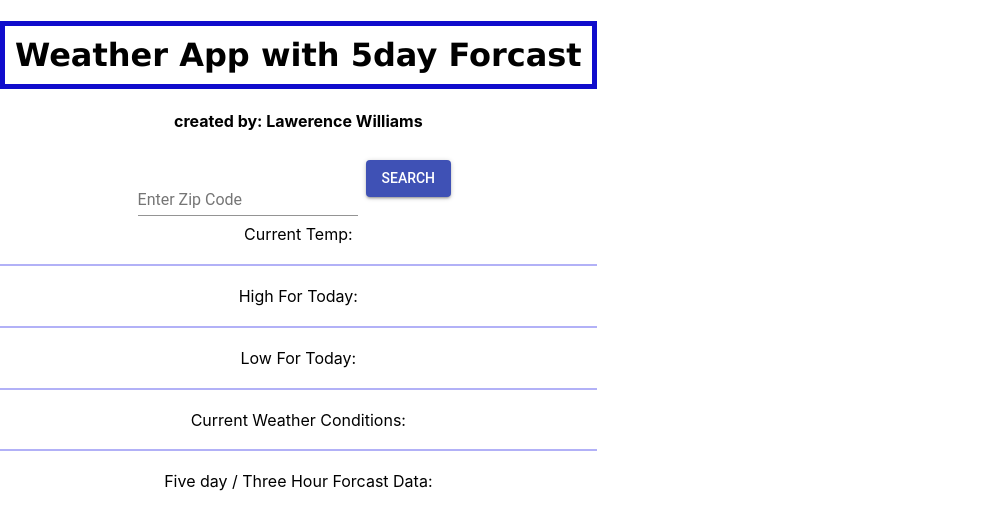
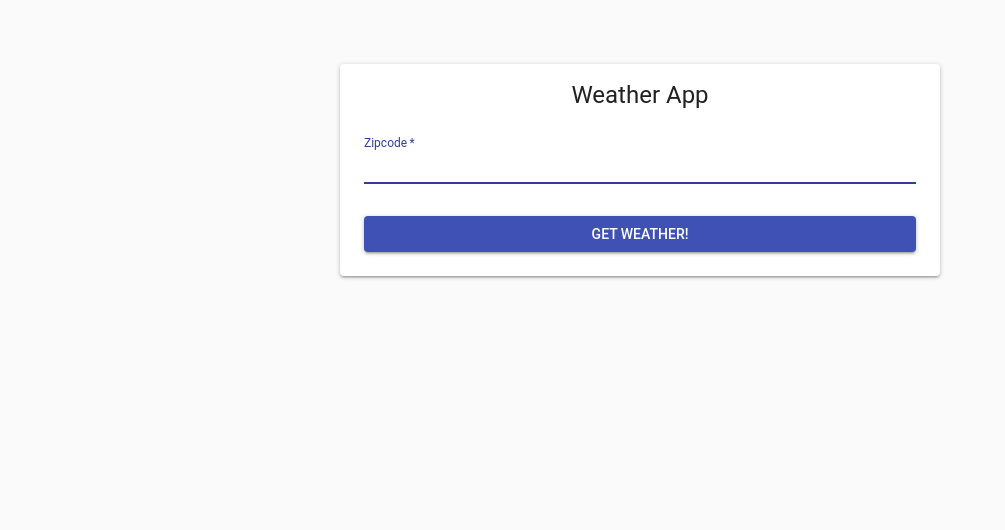
Before and after one commit to lawerenceWilliams/weather-app, a React (Create React App) app: page / in a window 1280 px wide. Shown: the top 530 px of the page, without its empty margins (0-1005 px from the left). Built offline with nearby package versions, Linux system fonts and the light colour scheme.

Commit message:
completed code using Material UI

```diff
--- a/src/App.css
+++ b/src/App.css
@@ -1,6 +1,11 @@
+body{
+  position: absolute;
+  background-color: #dfffec;
+  margin-left: 300px;
+}
+
 .App {
   text-align: center;
-  position: absolute;
 }
 
 h1{
--- a/src/App.js
+++ b/src/App.js
@@ -1,140 +1,231 @@
-import React, { Component } from 'react';
-import './App.css';
-import TextField from '@material-ui/core/TextField';
+import React from 'react';
+// import PropTypes from 'prop-types';
+
 import Button from '@material-ui/core/Button';
-import { withStyles } from '@material-ui/core/styles';
+import moment from 'moment';
+import CssBaseline from '@material-ui/core/CssBaseline';
+import FormControl from '@material-ui/core/FormControl';
+import Input from '@material-ui/core/Input';
+import InputLabel from '@material-ui/core/InputLabel';
+import Paper from '@material-ui/core/Paper';
+import Typography from '@material-ui/core/Typography';
+import withStyles from '@material-ui/core/styles/withStyles';
+import Grid from '@material-ui/core/Grid';
 
-// import PropTypes from 'prop-types';
-// import List from '@material-ui/core/List';
-// import ListItem from '@material-ui/core/ListItem';
-// import ListItemText from '@material-ui/core/ListItemText';
-// import Avatar from '@material-ui/core/Avatar';
-// import ImageIcon from '@material-ui/icons/Image';
-// import WorkIcon from '@material-ui/icons/Work';
-// import BeachAccessIcon from '@material-ui/icons/BeachAccess';
-
-// Styling For Button and Current TextBox
 const styles = theme => ({
-  button: {
+  main: {
+    width: 'auto',
+    display: 'block', // Fix IE 11 issue.
+    marginLeft: theme.spacing.unit * 3,
+    marginRight: theme.spacing.unit * 3,
+    [theme.breakpoints.up(400 + theme.spacing.unit * 3 * 2)]: {
+      width: 600,
+      marginLeft: 'auto',
+      marginRight: 'auto',
+    },
+  },
+  paper: {
+    marginTop: theme.spacing.unit * 8,
+    display: 'flex',
+    flexDirection: 'column',
+    alignItems: 'center',
+    padding: `${theme.spacing.unit * 2}px ${theme.spacing.unit * 3}px ${theme.spacing.unit * 3}px`,
+  },
+  avatar: {
     margin: theme.spacing.unit,
+    backgroundColor: theme.palette.secondary.main,
   },
-  input: {
-    display: 'none',
-  }
-  // root: {
-  //   width: '100%',
-  //   maxWidth: 360,
-  //   backgroundColor: theme.palette.background.paper,
-  // },
+  form: {
+    width: '100%', // Fix IE 11 issue.
+    marginTop: theme.spacing.unit,
+  },
+  submit: {
+    marginTop: theme.spacing.unit * 3,
+  },
 });
 
 class App extends React.Component {
   state = {
-    zip: "",
+    zip: '',
     current: null,
-    forecast: null
-  }
+    forecast: null,
+  };
 
   // Handles Changes To The Zip Field
   handleChange = zip => event => {
     this.setState({ [zip]: event.target.value });
   };
 
-  // If You Dont Enter A Zip Code
-  handleClick = () => {
+  //Current Weather Data
+  handleClick = e => {
+    e.preventDefault();
     if (this.state.zip === '') return;
+    if (this.state.zip.length < 5) {
+      alert('Please enter a valid zipcode');
+      return;
+    }
+    let zipcodeTest = Number(this.state.zip);
+    if (isNaN(zipcodeTest)) {
+      alert('Please enter a valid zipcode');
+      return;
+    }
 
-    // Current Weather Data
-    fetch("http://api.openweathermap.org/data/2.5/weather?zip=" + this.state.zip + ",us&APPID=09cf8b76fde0210ec225a3bf23ccfdc0")
+    fetch('http://api.openweathermap.org/data/2.5/weather?zip=' + this.state.zip + ',us&APPID=09cf8b76fde0210ec225a3bf23ccfdc0&units=imperial')
       .then(response => {
         return response.json();
       })
       .then(currentData => {
-        this.setState({ current: currentData })
-        console.log(currentData)
+        let currentTemp = currentData.main.temp;
+        if (currentData.weather) {
+          this.setState({ weather0: currentData.weather[0].description });
+          if (currentData.weather[1]) {
+            this.setState({ weather1: currentData.weather[1].description });
+          }
+        }
+
+        this.setState({ current_temp: currentTemp });
+        this.setState({ current: currentData });
       });
 
     // Five Day Forcast
-    fetch("http://api.openweathermap.org/data/2.5/forecast?zip=" + this.state.zip + ",us&APPID=09cf8b76fde0210ec225a3bf23ccfdc0")
+    fetch('http://api.openweathermap.org/data/2.5/forecast?zip=' + this.state.zip + ',us&APPID=09cf8b76fde0210ec225a3bf23ccfdc0&units=imperial')
       .then(response => {
         return response.json();
       })
-      .then(forcastData => {
-        this.setState({ forcast: forcastData })
+      .then(forecastData => {
+        forecastData = forecastData.list
+          .map(function(item) {
+            // Got the date and used Moment to generate the Weekday in order for the day to be nicely displayed in the UI of the 5 day forecast.
+            let m = moment(item.dt_txt.split(' ')[0], 'YYYY-MM-DD');
+            m = m.format('dddd');
+            return {
+              day_of_week: m,
+              dt_txt: item.dt_txt,
+              weather: item.weather,
+              main: item.main,
+            };
+          })
+          .filter(data => {
+            // console.log(data.dt_txt);
+            // Mapped the forcast data that I needed, I filtered to return only the weather // timestamped with 00:00:00
+            let dttext = data.dt_txt.split(' ');
+            console.log(dttext);
+            let time = dttext[1];
+            if (time === '00:00:00') {
+              return data;
+            }
+          });
+        this.setState({ forecast: forecastData });
       });
-  }
+  };
 
   render() {
     const { classes } = this.props;
-    console.log(this.state)
     return (
-      <div className="App">
-      <h1>Weather App with 5day Forcast</h1>
-      <h4>created by: Lawerence Williams</h4>
-
-        <TextField
-          label=" Enter Zip Code"
-          value={this.state.zip}
-          onChange={this.handleChange('zip')}
-          margin="normal"
-        />
-        <Button variant="contained" color="primary" className={classes.button} onClick={this.handleClick}>
-          Search
-  </Button>
-
-
-
-{/* function FolderList(props) {
-  const { classes } = props;
-  return (
-    <List className={classes.root}>
-      <ListItem>
-        <Avatar>
-          <ImageIcon />
-        </Avatar>
-        <ListItemText primary="Current Temp" secondary="Jan 9, 2014" />
-      </ListItem>
-      <ListItem>
-        <Avatar>
-          <WorkIcon />
-        </Avatar>
-        <ListItemText primary="Today's Highs" secondary="Jan 7, 2014" />
-      </ListItem>
-      <ListItem>
-        <Avatar>
-          <BeachAccessIcon />
-        </Avatar>
-        <ListItemText primary="Today's Lows" secondary="July 20, 2014" />
-      </ListItem>
-      <ListItem>
-        <Avatar>
-          <BeachAccessIcon />
-        </Avatar>
-        <ListItemText primary="Current Weather Conditions" secondary="July 20, 2014" />
-      </ListItem>
-    </List>
-  );
-} */}
-
-
-        <br></br>
-        Current Temp: <h2>{this.state.current ? this.state.current.main.temp : ''}</h2>
-        High For Today: <h2>{this.state.current ? this.state.current.main.temp_max : ''}</h2>
-        Low For Today: <h2>{this.state.current ? this.state.current.main.temp_min : ''}</h2>
-        Current Weather Conditions: <h2>{this.state.current ? this.state.current.weather.description : ''}</h2>
-
-        Five day / Three Hour Forcast Data:
-        {this.state.forcast ? this.state.forcast.list.map(forcast => (
-          <div>
-            <h3>Temp: {forcast.main.temp}</h3>
-            <h3>Humidity: {forcast.main.humidity}</h3>
-          </div>
-        )) : null}
-
-
-      </div>
-    )
+      <Grid className='App'>
+        <main className={classes.main}>
+          <CssBaseline />
+          <Paper className={classes.paper} id='MainTop'>
+            <Typography component='h1' variant='h5'>
+              Weather App
+            </Typography>
+            <form className={classes.form}>
+              <FormControl margin='normal' required fullWidth>
+                <InputLabel htmlFor='zipcode'>Zipcode</InputLabel>
+                <Input id='zipcode' name='zipcode' value={this.state.zip} onChange={this.handleChange('zip')} autoComplete='zipcode' autoFocus />
+              </FormControl>
+              <Button type='submit' fullWidth variant='contained' onClick={this.handleClick} color='primary' className={classes.submit}>
+                Get Weather!
+              </Button>
+            </form>
+          </Paper>
+          <Grid container className={classes.root} spacing={16}>
+            <Grid item xs={12}>
+              <h1>{this.state.current ? this.state.current.name : ''}</h1>
+            </Grid>
+            {this.state.current_temp ? (
+              <Grid item xs={4}>
+                <Paper className={classes.paper} m={0}>
+                  <Grid container>
+                    <Grid item>
+                      Current Temp <br />
+                      <h2>
+                        {this.state.current ? this.state.current.main.temp : ''}
+                        <span>&#8457;</span>
+                      </h2>
+                    </Grid>
+                  </Grid>
+                </Paper>
+              </Grid>
+            ) : (
+              ''
+            )}
+            {this.state.current_temp ? (
+              <Grid item xs={4}>
+                <Paper className={classes.paper}>
+                  Todays High <br />
+                  <h2>
+                    {this.state.current ? this.state.current.main.temp_max : ''}
+                    <span>&#8457;</span>
+                  </h2>
+                </Paper>
+              </Grid>
+            ) : (
+              ''
+            )}
+            {this.state.current_temp ? (
+              <Grid item xs={4}>
+                <Paper className={classes.paper}>
+                  Todays Low <br />
+                  <h2>
+                    {this.state.current ? this.state.current.main.temp_min : ''}
+                    <span>&#8457;</span>
+                  </h2>
+                </Paper>
+              </Grid>
+            ) : (
+              ''
+            )}
+            {this.state.weather0 ? (
+              <Grid item xs={12}>
+                <Paper className={classes.paper}>
+                  Weather Conditions <br />
+                  <h2>
+                    Expect&nbsp;
+                    {this.state.weather0 ? this.state.weather0 : ''}
+                    {this.state.weather1 ? ` and ${this.state.weather1}` : ''}
+                  </h2>
+                </Paper>
+              </Grid>
+            ) : (
+              ''
+            )}
+            <Grid xs={12}>
+              <h1>{this.state.forecast ? `Your 5 Day Weather Forecast` : ''}</h1>
+            </Grid>
+            {this.state.forecast
+              ? this.state.forecast.map(day => (
+                  <Grid item xs={4} sm={4}>
+                    <Paper className={classes.paper}>
+                      <h2>{day.day_of_week}</h2>
+                      <h3>
+                        Temp
+                        <br />
+                        {day.main.temp}
+                        {/* adds symbol for farenheight  */}
+                        <span>&#8457;</span>
+                      </h3>
+                      {/* <h3>Humidity: {forecast.main}</h3> */}
+                    </Paper>
+                  </Grid>
+                ))
+              : null}
+          </Grid>
+        </main>
+      </Grid>
+    );
   }
 }
+//Five day / Three Hour Forcast Data:
 
 export default withStyles(styles)(App);
```
